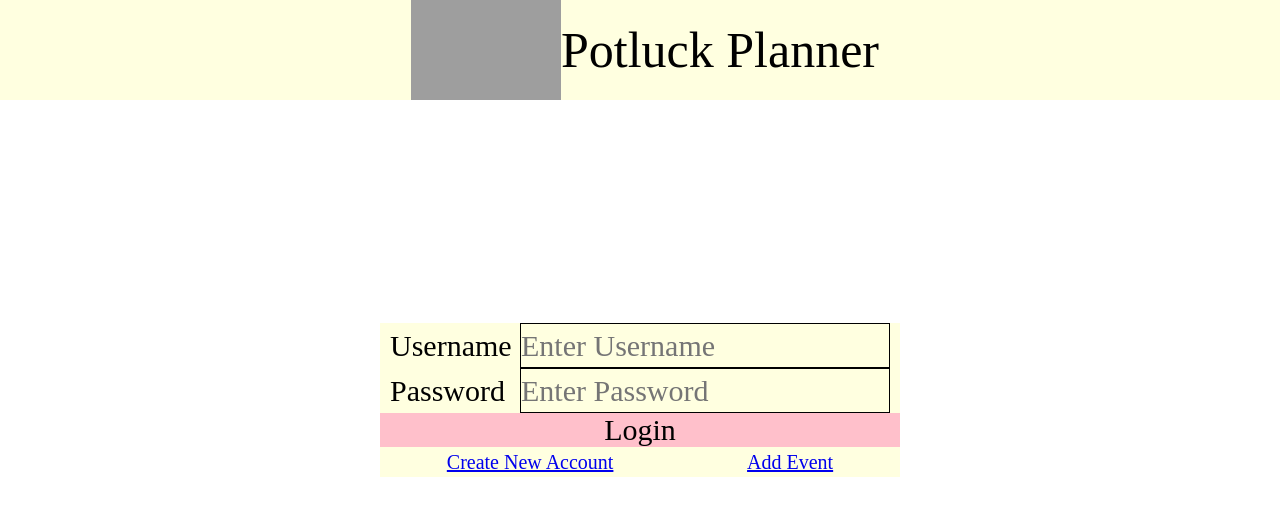
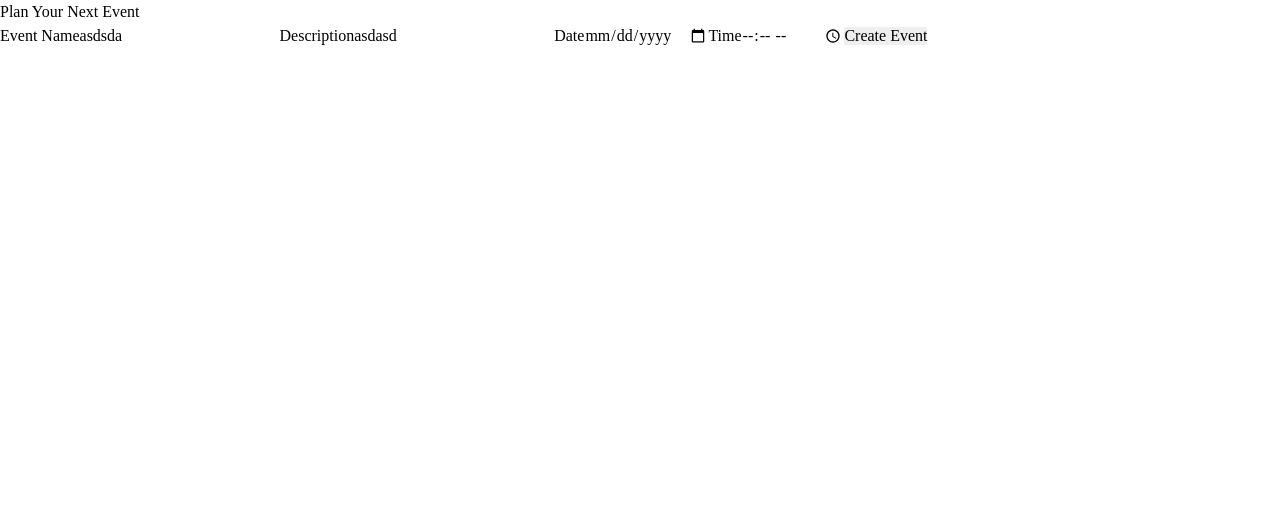
Before and after one commit to Taormina7575/Potluck-Planner-App, a React (Create React App) app in the folder potluck-planner/: page /event in a window 1280 px wide. Shown: the top 516 px of the page. Built offline with nearby package versions, Linux system fonts and the light colour scheme; grey boxes are pictures that could not be loaded.

Commit message:
add event 2

```diff
--- a/potluck-planner/package.json
+++ b/potluck-planner/package.json
@@ -12,6 +12,7 @@
     "react-scripts": "4.0.3",
     "reactstrap": "^8.9.0",
     "styled-components": "^5.3.0",
+    "uuid": "^8.3.2",
     "web-vitals": "^1.1.2",
     "yup": "^0.32.9"
   },
--- a/potluck-planner/src/App.js
+++ b/potluck-planner/src/App.js
@@ -11,15 +11,15 @@ function App() {
   return (
     <div>
       <Switch>
+      <Route  path='/event'>
+         <AddEvent/>
+        </Route>
         <Route path='/signup'>
           <SignUp/>
         </Route>
         <Route path="/">
           <Header />
           <Login/>
-        </Route>
-        <Route  path='/event'>
-         <AddEvent/>
         </Route>
 
       </Switch>
--- a/potluck-planner/src/Components/AddEvent.js
+++ b/potluck-planner/src/Components/AddEvent.js
@@ -1,10 +1,16 @@
-import React from "react";
+import {React, useState} from "react";
+import {v4 as uuid} from 'uuid'
 
+		const activeUser = {
+			id: uuid(),
+			username: 'Marius',
+			password: 'hello',
+		}
 
-		const initialValue = {
-			organizer_id: Date.now(),
-			event_name: "",
-			description: "",
+		const initialValues = {
+			organizer_id: 0,
+			event_name: "asdsda",
+			description: "asdasd",
 			date: new Date(),
 			time: "1:00PM"
 		};
@@ -12,21 +18,26 @@ import React from "react";
 const AddEvent = props =>{
 	const [state, setState] = useState(initialValues);
 
-
-	handleChange = e => {
-		this.setState({ [e.target.name]: e.target.value });
+	const handleChange = e => {
+		const {name, value} = e.target;
+		setState({
+            ...state,
+            [name]: value,
+        })
 	};
 
-	createEvent = event => {
+	const createEvent = event => {
 		event.preventDefault();
+		console.log(state)
 		const newEvent = {
-			organizer_id: props.activeUser.id,
+			organizer_id: activeUser.id,
 			event_name: state.event_name,
 			description:state.description,
 			date: state.date,
 			time: state.time
 		};
-
+		console.log(newEvent)
+		setState(initialValues)
 	};
 
 
@@ -36,47 +47,47 @@ const AddEvent = props =>{
 			<div className="addEventPage">
 				<h1>Plan Your Next Event</h1>
 				<div className="eventsPage">
-					<form onSubmit={this.createEvent} className="eventAdd">
+					<form onSubmit={createEvent} className="eventAdd">
 						<label className="event_name">Event Name</label>
 						<input
-							onChange={this.handleChange}
+							onChange={handleChange}
 							name="event_name"
 							id="event_name"
 							placeholder="Enter Event Name"
-							value={this.state.event_name}
+							value={state.event_name}
 							type="text"
 							className="addElement"
 							required
 						/>
 						<label htmlFor="description">Description</label>
 						<input
-							onChange={this.handleChange}
+							onChange={handleChange}
 							name="description"
 							id="description"
 							placeholder="Enter Description"
-							value={this.state.description}
+							value={state.description}
 							type="text"
 							className="addElement"
 							required
 						/>
 						<label htmlFor="date">Date</label>
 						<input
-							onChange={this.handleChange}
+							onChange={handleChange}
 							name="date"
 							id="date"
 							placeholder="Enter date"
-							value={this.state.date}
+							value={state.date}
 							type="date"
 							className="addElement"
 							required
 						/>
 						<label htmlFor="time">Time</label>
 						<input
-							onChange={this.handleChange}
+							onChange={handleChange}
 							name="time"
 							id="time"
 							placeholder="Enter time"
-							value={this.state.time}
+							value={state.time}
 							type="time"
 							className="addElement"
 							required
```
Also changed, not shown: 1 other file (tests, documents, lock files or other folders).
